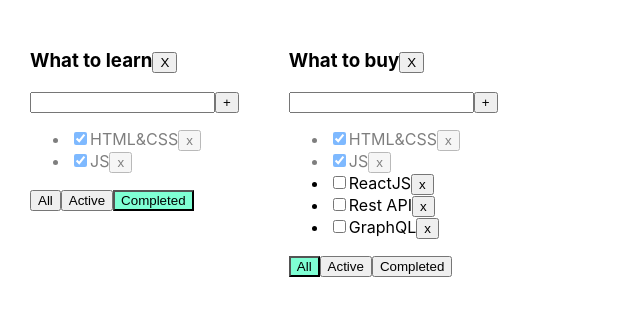
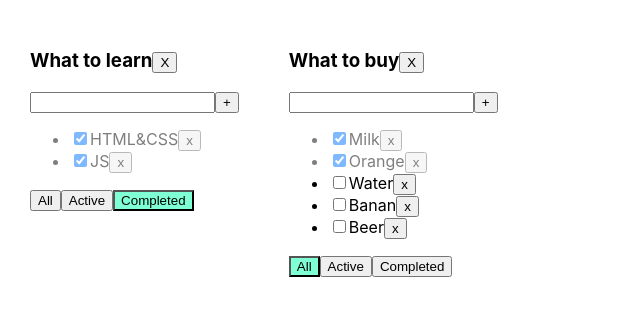
Before and after one commit to MikeJ00/Todolist, a React (Create React App) app: page / in a window 1280 px wide. Shown: the top 316 px of the page, without its empty margins (0-640 px from the left). Built offline with nearby package versions, Linux system fonts and the light colour scheme.

Commit message:
Вынесли инпут в отдельную компоненту

```diff
--- a/src/App.tsx
+++ b/src/App.tsx
@@ -12,8 +12,8 @@ export type TodolistsType = {
 }
 
 function App() {
-    let todolistID1=v1();
-    let todolistID2=v1();
+    let todolistID1 = v1();
+    let todolistID2 = v1();
 
     let [todolist, setTodolist] = useState<Array<TodolistsType>>([
         {id: todolistID1, title: "What to learn", filter: "completed"},
@@ -36,36 +36,39 @@ function App() {
             {id: v1(), title: "GraphQL", isDone: false},
         ],
         [todolistID2]: [
-            {id: v1(), title: "HTML&CSS", isDone: true},//0
-            {id: v1(), title: "JS", isDone: true},//1
-            {id: v1(), title: "ReactJS", isDone: false},//2
-            {id: v1(), title: "Rest API", isDone: false},//3
-            {id: v1(), title: "GraphQL", isDone: false},//4
+            {id: v1(), title: "Milk", isDone: true},//0
+            {id: v1(), title: "Orange", isDone: true},//1
+            {id: v1(), title: "Water", isDone: false},//2
+            {id: v1(), title: "Banan", isDone: false},//3
+            {id: v1(), title: "Beer", isDone: false},//4
         ]
     });
     // console.log(tasks[todolistID2][2])
     // let [filter, setFilter] = useState<FilterValuesType>("all");
     // let arr=[1,2,3,4,5,6,7,8,9]
     // console.log(tasks[todolistID1])
-    const removeTodolist=(todolistID:string)=>{
-        setTodolist(todolist.filter(el=>el.id!==todolistID))
+    const removeTodolist = (todolistID: string) => {
+        setTodolist(todolist.filter(el => el.id !== todolistID))
         delete tasks[todolistID]
     }
-    function removeTask(todolistID:string, taskID: string) {
+
+    function removeTask(todolistID: string, taskID: string) {
         // let filteredTasks = tasks.filter(t => t.id != id);
         // setTasks(filteredTasks);
-        setTasks({...tasks, [todolistID]:tasks [todolistID].filter(el=>el.id!==taskID)})
+        setTasks({...tasks, [todolistID]: tasks [todolistID].filter(el => el.id !== taskID)})
     }
-    function addTask(todolistID:string, title: string) {
+
+    function addTask(todolistID: string, title: string) {
         let newTask = {id: v1(), title: title, isDone: false};
         // let newTasks = [task, ...tasks];
         // setTasks(newTasks);
-        setTasks({...tasks, [todolistID]:[newTask, ...tasks[todolistID]]})
+        setTasks({...tasks, [todolistID]: [newTask, ...tasks[todolistID]]})
     }
+
     //tasks - весь дом
     //todolistID - квартира
 
-    function changeStatus(todolistID:string, taskId: string, isDone: boolean) {
+    function changeStatus(todolistID: string, taskId: string, isDone: boolean) {
         // let task = tasks.find(t => t.id === taskId);
         // if (task) {
         //     task.isDone = isDone;
@@ -74,6 +77,7 @@ function App() {
         // setTasks([...tasks]);
         setTasks({...tasks, [todolistID]: tasks[todolistID].map(el => el.id === taskId ? {...el, isDone: isDone} : el)})
     }
+
     // setTasks({...tasks,[todolistID]:tasks[todolistID].map(el=>el.id===taskId ? {...el,isDone:isDone} : el)})
 
     //...tasks раскрыли 1 матрешку
@@ -93,9 +97,9 @@ function App() {
     //     tasksForTodolist = tasks.filter(t => t.isDone === true);
     // }
 
-    function changeFilter(todolistID:string, value: FilterValuesType) {
+    function changeFilter(todolistID: string, value: FilterValuesType) {
         // setFilter(value);
-        setTodolist(todolist.map(el=>el.id===todolistID ? {...el, filter:value} :el))
+        setTodolist(todolist.map(el => el.id === todolistID ? {...el, filter: value} : el))
     }
 
     return (
--- a/src/Todolist.tsx
+++ b/src/Todolist.tsx
@@ -1,5 +1,6 @@
 import React, {ChangeEvent, KeyboardEvent, useState} from 'react';
 import {FilterValuesType} from './App';
+import {Input} from "./components/Input";
 
 type TaskType = {
     id: string
@@ -8,46 +9,46 @@ type TaskType = {
 }
 
 type PropsType = {
-    todolistID:string
+    todolistID: string
     title: string
     tasks: Array<TaskType>
-    removeTask: (todolistID:string, taskID: string) => void
-    changeFilter: (todolistID:string, value: FilterValuesType) => void
-    addTask: (todolistID:string, title: string) => void
-    changeTaskStatus: (todolistID:string,taskId: string, isDone: boolean) => void
+    removeTask: (todolistID: string, taskID: string) => void
+    changeFilter: (todolistID: string, value: FilterValuesType) => void
+    addTask: (todolistID: string, title: string) => void
+    changeTaskStatus: (todolistID: string, taskId: string, isDone: boolean) => void
     filter: FilterValuesType
-    removeTodolist:(todolistID:string)=>void
+    removeTodolist: (todolistID: string) => void
 }
 
 export function Todolist(props: PropsType) {
 
-    let [title, setTitle] = useState("")
-    let [error, setError] = useState<string | null>(null)
+    // let [title, setTitle] = useState("")
+    // let [error, setError] = useState<string | null>(null)
 
-    const addTask = () => {
-        if (title.trim() !== "") {
-            props.addTask(props.todolistID, title.trim());
-            setTitle("");
-        } else {
-            setError("Title is required");
-        }
-    }
+    // const addTask = () => {
+    //     if (title.trim() !== "") {
+    //         props.addTask(props.todolistID, title.trim());
+    //         setTitle("");
+    //     } else {
+    //         setError("Title is required");
+    //     }
+    // }
 
-    const onChangeHandler = (e: ChangeEvent<HTMLInputElement>) => {
-        setTitle(e.currentTarget.value)
-    }
+    // const onChangeHandler = (e: ChangeEvent<HTMLInputElement>) => {
+    //     setTitle(e.currentTarget.value)
+    // }
 
-    const onKeyPressHandler = (e: KeyboardEvent<HTMLInputElement>) => {
-        setError(null);
-        if (e.charCode === 13) {
-            addTask();
-        }
-    }
+    // const onKeyPressHandler = (e: KeyboardEvent<HTMLInputElement>) => {
+    //     setError(null);
+    //     if (e.charCode === 13) {
+    //         addTask();
+    //     }
+    // // }
 
     const onAllClickHandler = () => props.changeFilter(props.todolistID, "all");
-    const onActiveClickHandler = () => props.changeFilter(props.todolistID,"active");
-    const onCompletedClickHandler = () => props.changeFilter(props.todolistID,"completed");
-    const removeTodolistHandler =() =>{
+    const onActiveClickHandler = () => props.changeFilter(props.todolistID, "active");
+    const onCompletedClickHandler = () => props.changeFilter(props.todolistID, "completed");
+    const removeTodolistHandler = () => {
         props.removeTodolist(props.todolistID)
     }
 
@@ -56,21 +57,22 @@ export function Todolist(props: PropsType) {
             {props.title}
             <button onClick={removeTodolistHandler}>X</button>
         </h3>
-        <div>
-            <input value={title}
-                   onChange={onChangeHandler}
-                   onKeyPress={onKeyPressHandler}
-                   className={error ? "error" : ""}
-            />
-            <button onClick={addTask}>+</button>
-            {error && <div className="error-message">{error}</div>}
-        </div>
+        <Input callBack={props.addTask} todolistID={props.todolistID}/>
+        {/*<div>*/}
+        {/*    <input value={title}*/}
+        {/*           onChange={onChangeHandler}*/}
+        {/*           onKeyPress={onKeyPressHandler}*/}
+        {/*           className={error ? "error" : ""}*/}
+        {/*    />*/}
+        {/*    <button onClick={addTask}>+</button>*/}
+        {/*    {error && <div className="error-message">{error}</div>}*/}
+        {/*</div>*/}
         <ul>
             {
                 props.tasks.map(t => {
-                    const onClickHandler = () => props.removeTask(props.todolistID,t.id)
+                    const onClickHandler = () => props.removeTask(props.todolistID, t.id)
                     const onChangeHandler = (e: ChangeEvent<HTMLInputElement>) => {
-                        props.changeTaskStatus(props.todolistID,t.id, e.currentTarget.checked);
+                        props.changeTaskStatus(props.todolistID, t.id, e.currentTarget.checked);
                     }
 
                     return <li key={t.id} className={t.isDone ? "is-done" : ""}>
--- /dev/null
+++ b/src/components/Input.tsx
@@ -0,0 +1,40 @@
+import React, {ChangeEvent, KeyboardEvent, useState} from 'react';
+type PropsType={
+    callBack:(newTitle:string, taskID:string)=>void
+    todolistID:string
+}
+export const Input = (props:PropsType) => {
+    let [title, setTitle] = useState("")
+    let [error, setError] = useState<string | null>(null)
+    const onChangeHandler = (e: ChangeEvent<HTMLInputElement>) => {
+        setTitle(e.currentTarget.value)
+    }
+    const onKeyPressHandler = (e: KeyboardEvent<HTMLInputElement>) => {
+        setError(null);
+        if (e.charCode === 13) {
+            addTask();
+        }
+    }
+    const addTask = () => {
+        let newTitle = title.trim();
+        if (newTitle !== "") {
+            props.callBack(newTitle, props.todolistID);
+            setTitle("");
+        } else {
+            setError("Title is required");
+        }
+    }
+    return (
+        <div>
+            <div>
+                <input value={title}
+                       onChange={onChangeHandler}
+                       onKeyPress={onKeyPressHandler}
+                       className={error ? "error" : ""}
+                />
+                <button onClick={addTask}>+</button>
+                {error && <div className="error-message">{error}</div>}
+            </div>
+        </div>
+    );
+};
```
